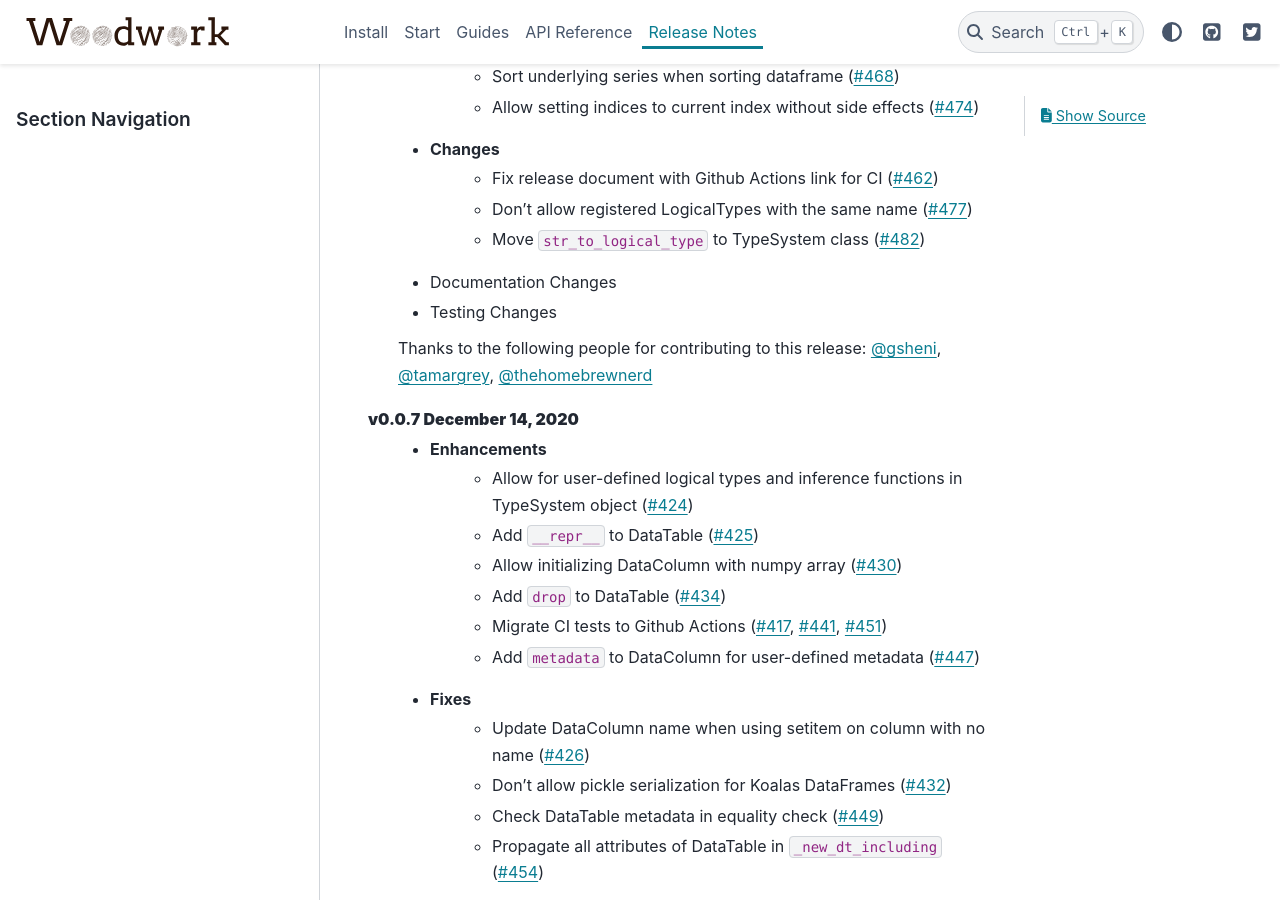
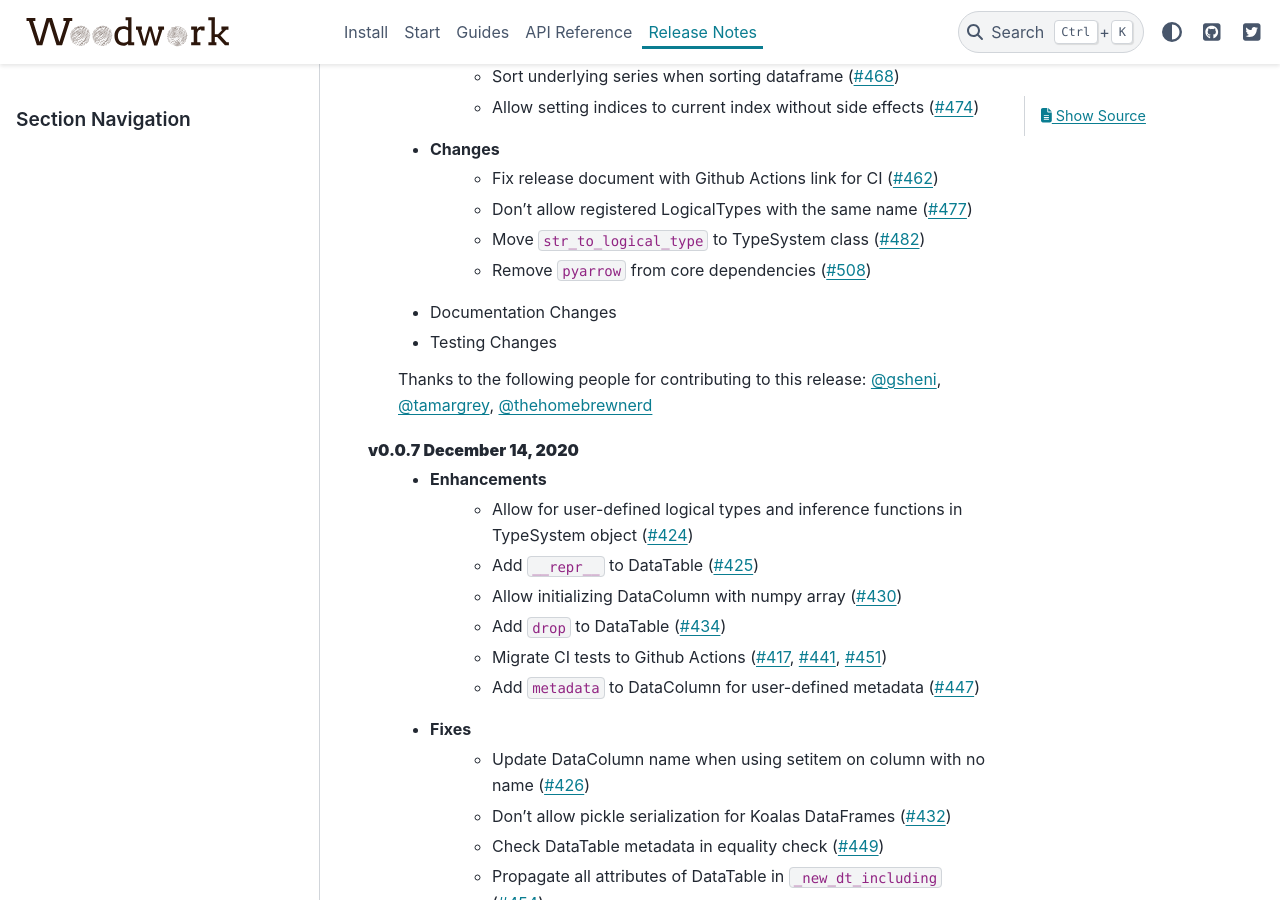
Before and after one commit to alteryx/woodwork, a Sphinx documentation site: the page built from docs/source/release_notes.rst, in a window 1280 px wide and 900 px high, scrolled down 360 px. Built offline with Sphinx 7.4.7 and the PyData theme 0.15.4, drawn with Linux system fonts in a browser that asks for light colours; comment, search, counter and statistics services are not loaded.

Commit message:
update release notes

```diff
--- a/docs/source/release_notes.rst
+++ b/docs/source/release_notes.rst
@@ -13,6 +13,7 @@ Release Notes
        * Fix release document with Github Actions link for CI (:pr:`462`)
        * Don't allow registered LogicalTypes with the same name (:pr:`477`)
        * Move ``str_to_logical_type`` to TypeSystem class (:pr:`482`)
+       * Remove ``pyarrow`` from core dependencies (:pr:`508`)
     * Documentation Changes
     * Testing Changes
 
```
